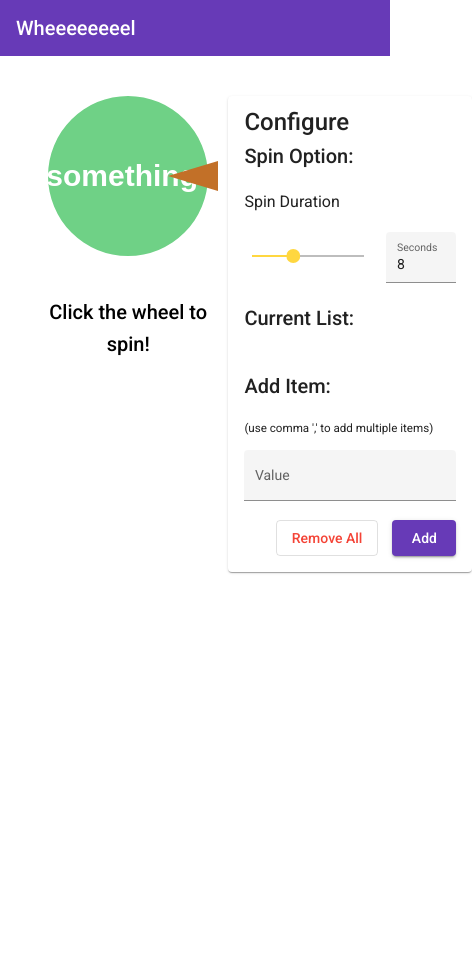
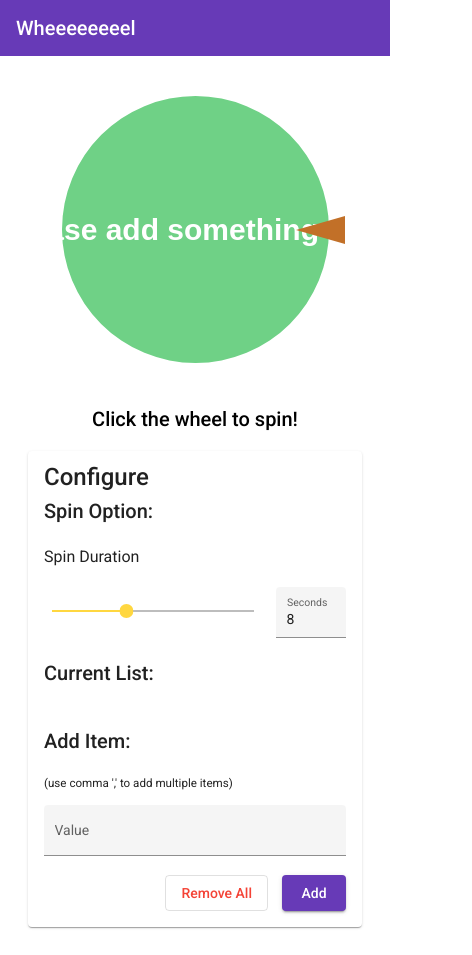
Before and after one commit to woodies11/ng-wheel-of-fortune, an Angular app: page / in a window 390 px wide. Shown: the whole page, 472 px wide, since content can reach past the window. Before the commit the page ends 844 px from the top, so only its background shows below. Built offline with nearby package versions, Linux system fonts and the light colour scheme.

Commit message:
add some responsive layout

```diff
--- a/src/app/app.component.scss
+++ b/src/app/app.component.scss
@@ -1,12 +1,18 @@
 .main-container {
-  max-width: 1024px;
+  max-width: 1280px;
   margin: 0 auto;
   padding: 2em;
 }
 
 .content {
   display: grid;
-  grid-template-columns: 60% auto;
+  grid-template-columns: 1fr;
+}
+
+@media only screen and (min-width: 800px) {
+  .content {
+    grid-template-columns: 60% auto;
+  }
 }
 
 .s1-header {
--- a/src/app/components/wheel/wheel.component.scss
+++ b/src/app/components/wheel/wheel.component.scss
@@ -3,6 +3,9 @@
   display: block;
   cursor: pointer;
 }
+
+$arrowHeight: 2em;
+$arrowWidth: 3.5em;
 
 .wheel-container {
   position: relative;
@@ -11,19 +14,19 @@
   align-items: center;
   .arrow {
     position: absolute;
-    height: 30px;
-    width: 50px;
+    height: $arrowHeight;
+    width: $arrowWidth;
     right: 5%;
     z-index: 500;
     display: block;
     top: 50%;
-    margin-top: -15px;
+    margin-top: (-$arrowHeight/2);
     transform-origin: center right;
     .pointer {
       z-index: 500;
       display: block;
-      height: 30px;
-      width: 50px;
+      height: $arrowHeight;
+      width: $arrowWidth;
 
       &:before {
         content: '';
@@ -34,7 +37,7 @@
         width: 0;
         height: 0;
         border-style: solid;
-        border-width: 0 0 15px 50px;
+        border-width: 0 0 ($arrowHeight/2) $arrowWidth;
         border-color: transparent transparent #c27028 transparent;
       }
       &:after {
@@ -46,7 +49,7 @@
         width: 0;
         height: 0;
         border-style: solid;
-        border-width: 0 50px 15px 0;
+        border-width: 0 $arrowWidth ($arrowHeight/2) 0;
         border-color: transparent #c27028 transparent transparent;
       }
     }
```
